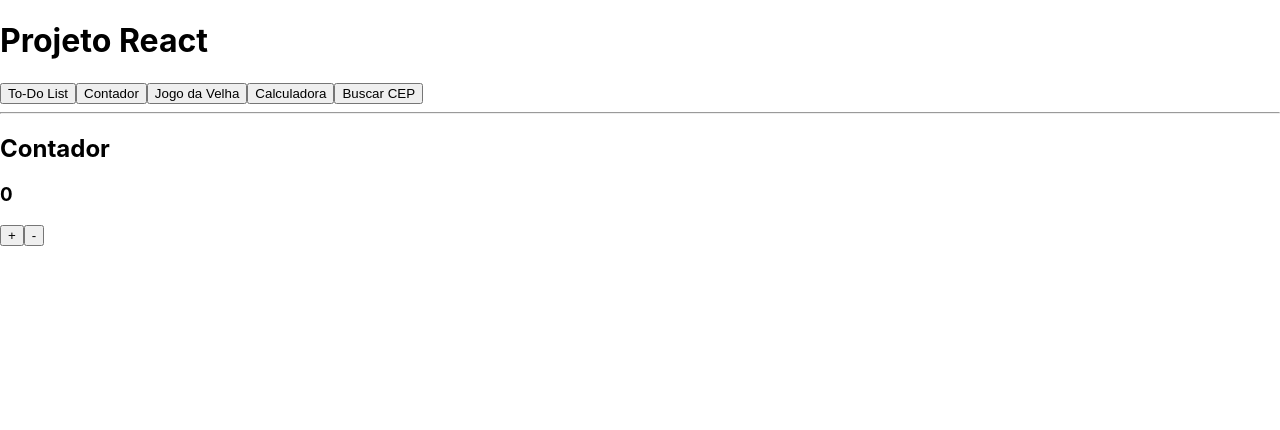
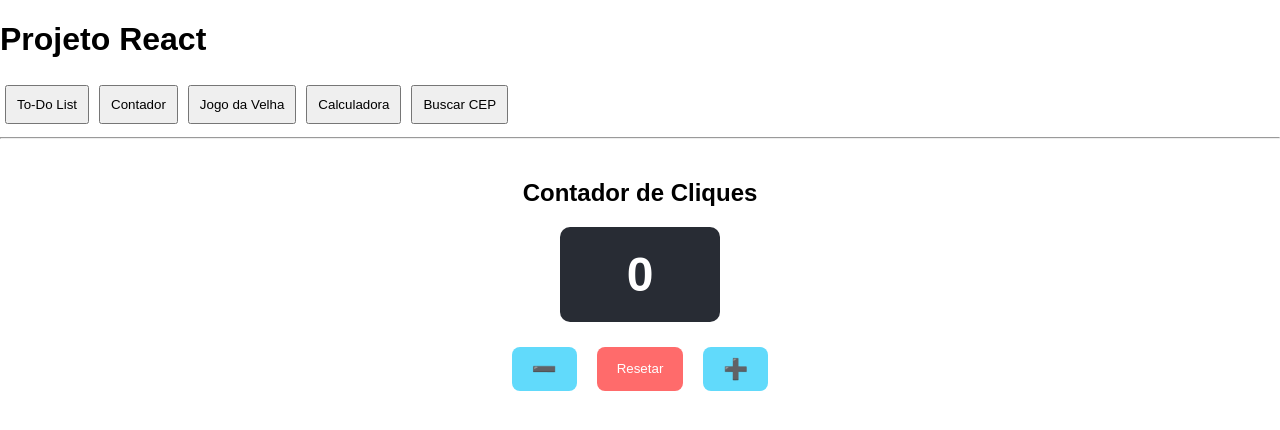
Before and after one commit to Akainor/atividade06, a React (Create React App) app: page / in a window 1280 px wide. Both pictures are taken after a click on the button "Contador". Shown: the top 430 px of the page. Built offline with nearby package versions, Linux system fonts and the light colour scheme.

Commit message:
0.2.0 - Contador Atualizado

```diff
--- a/src/App.css
+++ b/src/App.css
@@ -13,3 +13,55 @@ button {
   margin: 5px;
   padding: 10px;
 }
+
+/* ===== COUNTER ===== */
+
+.counter-container {
+  text-align: center;
+  margin-top: 40px;
+}
+
+.counter-title {
+  margin-bottom: 20px;
+  font-size: 24px;
+}
+
+.counter-box {
+  font-size: 48px;
+  font-weight: bold;
+  background: #282c34;
+  color: white;
+  padding: 20px;
+  border-radius: 10px;
+  display: inline-block;
+  min-width: 120px;
+}
+
+.counter-number {
+  transition: 0.2s;
+}
+
+.counter-buttons {
+  margin-top: 20px;
+  display: flex;
+  justify-content: center;
+  gap: 10px;
+}
+
+.counter-btn {
+  font-size: 20px;
+  padding: 10px 20px;
+  border-radius: 8px;
+  border: none;
+  cursor: pointer;
+  background: #61dafb;
+}
+
+.counter-reset {
+  padding: 10px 20px;
+  border-radius: 8px;
+  border: none;
+  cursor: pointer;
+  background: #ff6b6b;
+  color: white;
+}
--- a/src/components/Counter.jsx
+++ b/src/components/Counter.jsx
@@ -1,15 +1,39 @@
 import { useState } from "react";
+import "../App.css";
 
 export default function Counter() {
   const [count, setCount] = useState(0);
 
   return (
-    <div>
-      <h2>Contador</h2>
-      <h3>{count}</h3>
+    <div className="counter-container">
+      <h2 className="counter-title">Contador de Cliques</h2>
 
-      <button onClick={() => setCount(count + 1)}>+</button>
-      <button onClick={() => setCount(count - 1)}>-</button>
+      <div className="counter-box">
+        <span className="counter-number">{count}</span>
+      </div>
+
+      <div className="counter-buttons">
+        <button
+          className="counter-btn"
+          onClick={() => setCount(count - 1)}
+        >
+          ➖
+        </button>
+
+        <button
+          className="counter-reset"
+          onClick={() => setCount(0)}
+        >
+          Resetar
+        </button>
+
+        <button
+          className="counter-btn"
+          onClick={() => setCount(count + 1)}
+        >
+          ➕
+        </button>
+      </div>
     </div>
   );
 }
```
